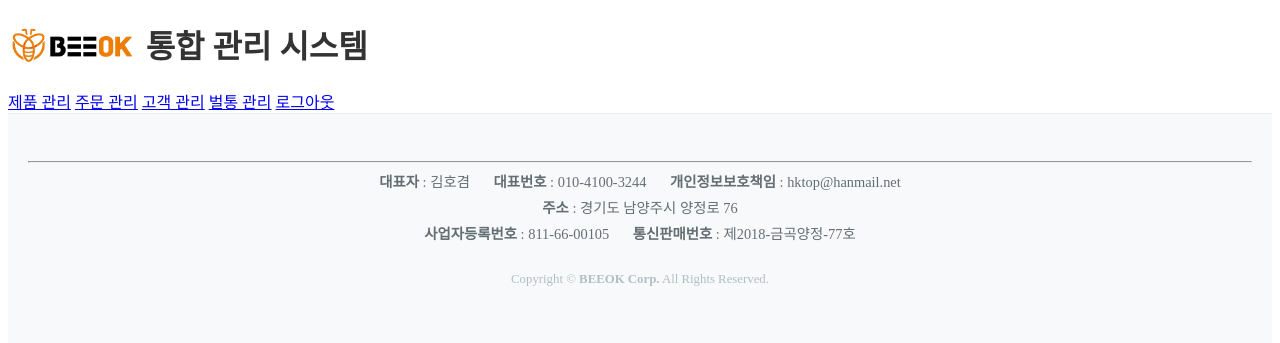
After one commit to Jayk1220/BEEOK, a Flask app: template 02.Web/templates/layout.html in a window 1280 px wide. The commit adds this page. Shown: the top 343 px of the page. Run offline with Flask 3, Linux system fonts and the light colour scheme; the template is opened without the code that fills it, so the values that code supplies are empty; parts of the project's set-up code (start-up, migrations or seed data) failed here and were passed over.

Commit message:
dashboard.py

```diff
--- a/02.Web/app.py
+++ b/02.Web/app.py
@@ -3,6 +3,7 @@ from dotenv import load_dotenv
 from flask import Flask, redirect, url_for
 from extensions import db, login_manager, migrate
 from auth import auth_bp
+from routes.dashboard import dashboard_bp
 from models import User
 
 
@@ -36,15 +37,17 @@ def create_app():
 
     # 로그인
     app.register_blueprint(auth_bp)
+    app.register_blueprint(dashboard_bp)
 
+
+    # -------------------
+    # 화면 띄우기 추가
+    # -------------------
+
+# dashboard 띄우기 로그인 안되면 로그인 페이지로, 로그인 성공 후 대시보드로
     @app.route('/')
     def index():
         return redirect(url_for('auth.login'))
-
-    # 1. 로그인 성공 후 대시보드로 이동
-    @app.route('/dashboard')
-    def dashboard():
-        return "<h1>로그인 성공</h1>"
 
     return app
     # -------------------
--- a/02.Web/auth.py
+++ b/02.Web/auth.py
@@ -11,7 +11,7 @@ auth_bp = Blueprint('auth', __name__, url_prefix='/auth')
 def login():
     # 로그인 된 상태 --> dashboard 보내기
     if current_user.is_authenticated:
-        return redirect(url_for('dashboard'))
+        return redirect(url_for('dashboard.dashboard'))
 
     # 로그인 버튼 눌렀을 경우
     if request.method == 'POST':
@@ -23,8 +23,8 @@ def login():
 
         # 비밀번호 대조 ==> 암호화는 하지 않음
         if user and user.password == password:
-            login_user(user) #true면 login
-            return redirect(url_for('dashboard')) #dashboard로 보내기
+            login_user(user, remember=True) #true면 login
+            return redirect(url_for('dashboard.dashboard')) #dashboard로 보내기
 
         else: # 실패시
             flash('아이디 또는 비밀번호를 다시 확인해주세요.')
--- /dev/null
+++ b/02.Web/static/css/layout.css
@@ -0,0 +1,62 @@
+
+/* 헤더 로고*/
+.logo img {
+    height: 40px;           /* 로고 높이를 40픽셀로 고정 */
+    width: auto;            /* 너비는 비율에 맞게 자동으로 */
+    vertical-align: middle; /* 글자와 높낮이를 맞춤 */
+}
+
+.logo a {
+    display: flex;
+    align-items: center;    /* 이미지와 글자를 정중앙에 정렬 */
+    text-decoration: none;
+    color: #333;
+}
+
+/* 푸터 전체 영역 */
+#footer {
+    background-color: #f8f9fa;
+    padding: 40px 20px;
+    border-top: 1px solid #e9ecef;
+    color: #636e72;
+    font-size: 0.9rem;
+}
+
+/* 정책 링크 (개인정보처리방침 등) */
+#policy ul {
+    list-style: none;
+    display: flex;
+    justify-content: center;
+    gap: 20px;
+    margin-bottom: 20px;
+}
+
+#policy a {
+    text-decoration: none;
+    color: #2c3e50;
+    font-weight: bold;
+}
+
+/* 기업 정보 영역 */
+#info {
+    text-align: center;
+    max-width: 1000px;
+    margin: 0 auto;
+    line-height: 1.8;
+}
+
+#info span {
+    margin: 0 10px;
+}
+
+#info a {
+    color: #636e72;
+    text-decoration: none;
+}
+
+/* 저작권 문구 */
+.copyrights {
+    margin-top: 20px;
+    font-size: 0.8rem;
+    color: #b2bec3;
+}
--- a/02.Web/templates/auth/login.html
+++ b/02.Web/templates/auth/login.html
@@ -3,7 +3,7 @@
 <head>
     <meta charset="UTF-8">
     <meta name="viewport" content="width=device-width, initial-scale=1.0">
-    <title>BEEOK 관리 페이지</title>
+    <title>BEEOK 관리 시스템</title>
     <link rel="stylesheet" href="{{ url_for('static', filename='css/auth/login.css') }}">
 </head>
 <body>
--- /dev/null
+++ b/02.Web/templates/layout.html
@@ -0,0 +1,57 @@
+<!DOCTYPE html>
+<html lang="ko">
+<head>
+    <meta charset="UTF-8">
+    <meta name="viewport" content="width=device-width, initial-scale=1.0">
+    <title>BEEOK 관리 시스템</title>
+    <link rel="stylesheet" href="{{ url_for('static', filename='css/layout.css') }}">
+</head>
+<body>
+    <header id="header">
+        <div class="header-container">
+            <h1 class="logo">
+                <a href="{{url_for('dashboard.dashboard')}}">
+                    <img src="{{url_for('static',filename='img/logo.png')}}"alt="BEEOK logo"style="height: 40px; vertical-align: middle; margin-right: 10px;">
+                통합 관리 시스템</a>
+            </h1>
+            <nav class="nav-menu">
+                <a href=#>제품 관리</a>
+                <a href=#>주문 관리</a>
+                <a href=#>고객 관리</a>
+                <a href=#>벌통 관리</a>
+                <a href="{{ url_for('auth.logout') }}" class="logout-link">로그아웃</a>
+            </nav>
+        </div>
+    </header>
+    <main>
+        {% block content %}
+        {% endblock %}
+    </main>
+    <footer id="footer">
+        <div class="footer-container">
+            <hr class="footer-divider">
+
+            <div id="info">
+                <div class="info-row">
+                    <span><strong>대표자</strong> : 김호겸</span>
+                    <span><strong>대표번호</strong> : <a href="tel:010-4100-3244">010-4100-3244</a></span>
+                    <span><strong>개인정보보호책임</strong> : <a href="mailto:hktop@hanmail.net">hktop@hanmail.net</a></span>
+                </div>
+
+                <div class="info-row">
+                    <span><strong>주소</strong> : 경기도 남양주시 양정로 76</span>
+                </div>
+
+                <div class="info-row">
+                    <span><strong>사업자등록번호</strong> : 811-66-00105</span>
+                    <span><strong>통신판매번호</strong> : 제2018-금곡양정-77호</span>
+                </div>
+
+                <p class="copyrights">
+                    Copyright &copy; <strong>BEEOK Corp.</strong> All Rights Reserved.
+                </p>
+            </div>
+        </div>
+    </footer>
+</body>
+</html>
```
Also changed, not shown: 02.Web/routes/dashboard.py (added, +119 -0 lines), 02.Web/static/css/1.dashboard/dashboard.css (added, +97 -0 lines), 02.Web/templates/1.dashboard/dashboard.html (added, +128 -0 lines), 02.Web/routes/__init__.py (added), 02.Web/static/img/logo.png (added).
